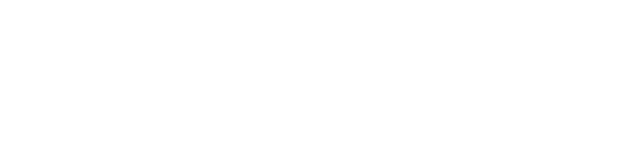
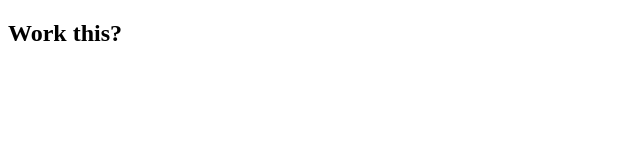
Before and after one commit to awpbrest/projectz, a plain HTML site: page index.html in a window 1280 px wide. Shown: the whole page, without its empty margins (0-640 px from the left). Drawn offline with Linux system fonts and the light colour scheme.

Commit message:
try to second

```diff
--- a/index.html
+++ b/index.html
@@ -7,6 +7,6 @@
     <title>Document</title>
 </head>
 <body>
-
+    <h2>Work this?</h2>
 </body>
 </html>
```
